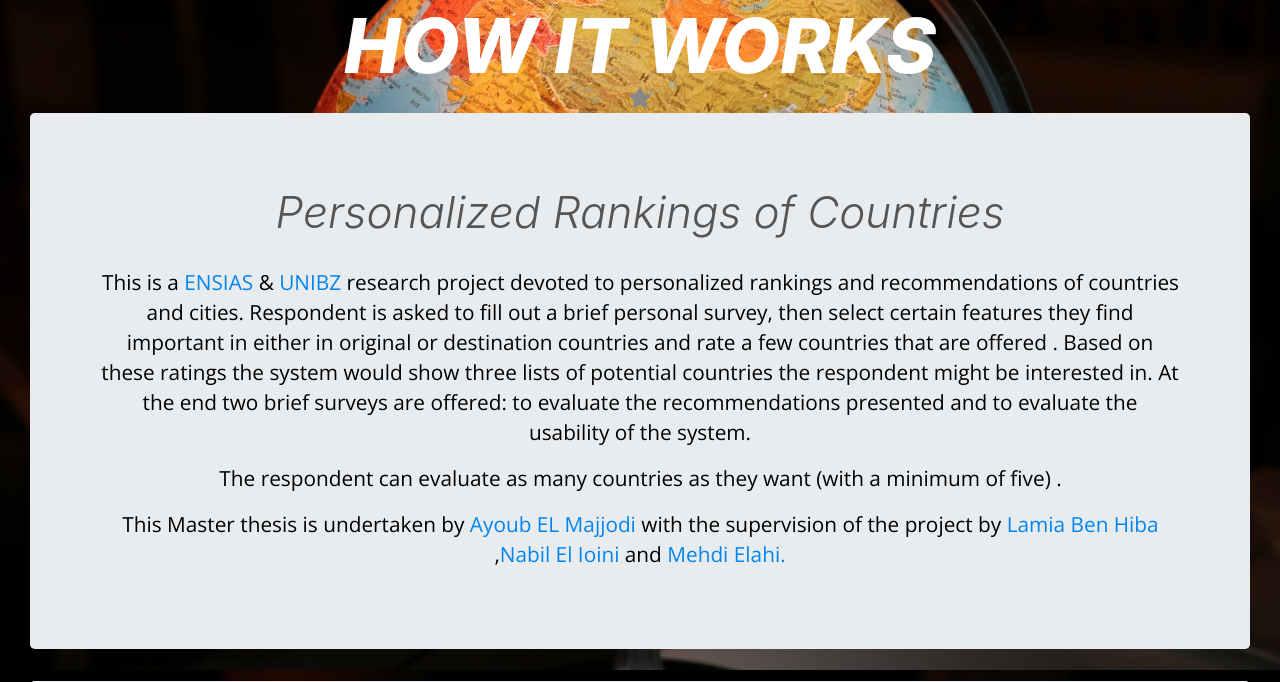
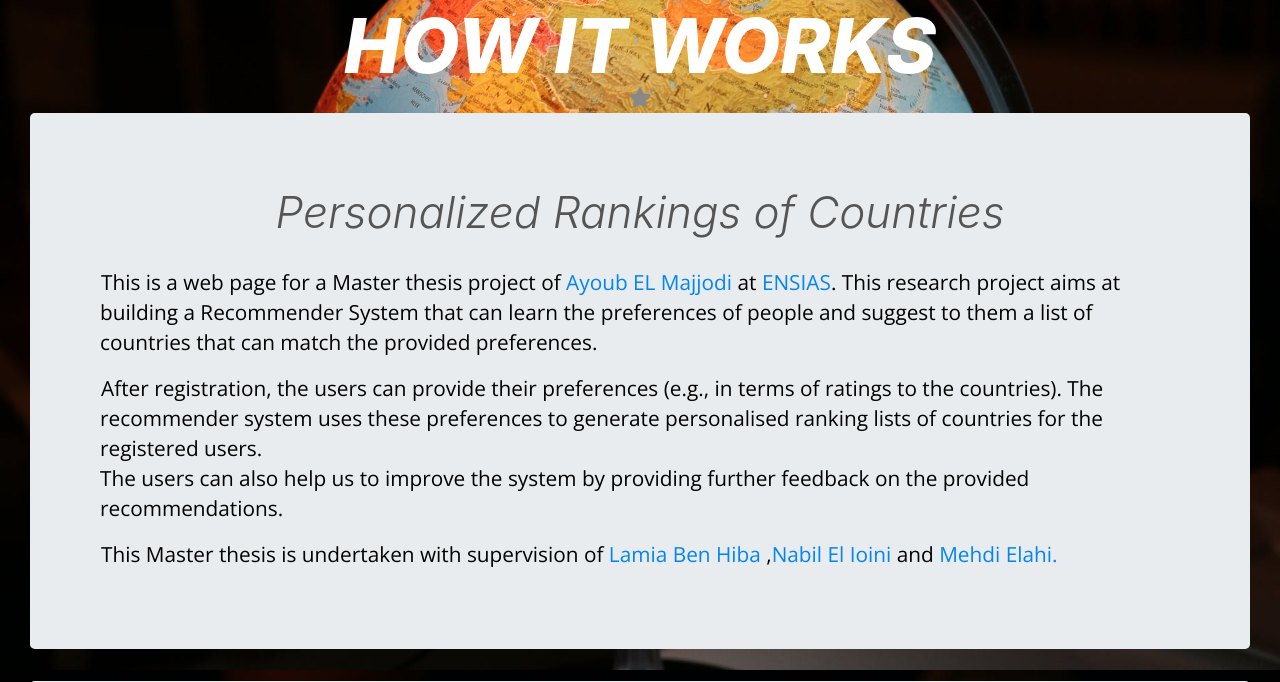
Before and after one commit to ayoubGL/Master_thesis_Country_RS, a Django app: page /howWorks/ in a window 1280 px wide. Shown: the part 183-865 px from the top of the page. Run offline with Django 3.2, Linux system fonts and the light colour scheme; some libraries are stand-ins or nearby versions.

Commit message:
https://github.com/ayoubGL/Master_thesis_Country_RS.git

```diff
--- a/master_thesis/templates/thesis_app/home.html
+++ b/master_thesis/templates/thesis_app/home.html
@@ -55,8 +55,8 @@
         <div class="col-lg-14">
             <div class="panel transbox_desc " style="color:#ffffff;">
                 <div style="text-align: justify;">
-                    <h4 style="color:#ffffff;">Terms and Condition</h4>
-                    <p class="div-tx" style="font-size:13px;">
+                    <h5 style="color:#ffffff;">Terms and Condition</h5>
+                    <p class="div-tx" style="font-size:12px;">
                         Your participation in this research project is voluntary and gives you no material benefits. The goal is to expand the knowledge that can result in better recommender systems in the novel application domains that have not been explored very much.We highly
                         appreciate your input which will be extremely valuable for this research. Your privacy is our priority we will do our best in securing the collected data.<br> In case of any questions, feel free to <a href="https://forms.gle/27t9ZkZLtyWwfxZc9">   contact
                         us.</a>
--- a/master_thesis/templates/thesis_app/howWorks.html
+++ b/master_thesis/templates/thesis_app/howWorks.html
@@ -184,16 +184,16 @@
             margin-bottom: 0 !important; margin-bottom: 0.5rem;
             font-family: Montserrat , -apple-system, BlinkMacSystemFont, Segoe UI , Roboto, Helvetica Neue , Arial, Noto Sans , sans-serif, Apple Color Emoji , Segoe UI Emoji , Segoe UI Symbol , Noto Color Emoji ;font-size: 2.75rem;">Personalized Rankings of Countries</h1>
                 <br>
-                <div class="container  grve-text text-dark">
+                <div class="container  grve-text text-dark" style="text-align: left;">
 
-                    <p class="p0" style="color: black; font-size: 1.3rem;">This is a <a href="http://ensias.um5.ac.ma/">ENSIAS</a> & <a href="https://www.unibz.it/">UNIBZ</a> research project devoted to personalized rankings and recommendations of countries and cities. Respondent is asked to fill out a brief
-                        personal survey, then select certain features they find important in either in original or destination countries and rate a few countries that are offered . Based on these ratings the system would show three lists of potential
-                        countries the respondent might be interested in. At the end two brief surveys are offered: to evaluate the recommendations presented and to evaluate the usability of the system.</p>
+                    <p class="p0" style="color: black; font-size: 1.3rem;">This is a web page for a Master thesis project of <a href="www.linkedin.com/in/el-majjodi-ayoub-72920b118" target="_blank " rel="noopener ">Ayoub EL Majjodi</a> at
+                        <a href="http://ensias.um5.ac.ma/">ENSIAS</a>. This research project aims at building a Recommender System that can learn the preferences of people and suggest to them a list of countries that can match the provided preferences.
+                    </p>
+                    <p class="p0 " style="color: black; font-size: 1.3rem;">
+                        After registration, the users can provide their preferences (e.g., in terms of ratings to the countries). The recommender system uses these preferences to generate personalised ranking lists of countries for the registered users. <br>                        The users can also help us to improve the system by providing further feedback on the provided recommendations.</p>
                     <p class="p0" style="color: black; font-size: 1.3rem;">
-                        The respondent can evaluate as many countries as they want (with a minimum of five) .</p>
-                    <p class="p0" style="color: black; font-size: 1.3rem;">
-                        This Master thesis is undertaken by <a href="www.linkedin.com/in/el-majjodi-ayoub-72920b118" target="_blank " rel="noopener ">Ayoub EL Majjodi</a> with the supervision of the project by <a href="https://www.linkedin.com/in/lamiaben/">Lamia Ben Hiba</a>                        ,<a href="http://www.inf.unibz.it/~nelioini/ " target="_blank
-                        " rel="noopener ">Nabil El Ioini</a> and <a href="https://www.linkedin.com/in/mehdielahi/ " target="_blank " rel="noopener ">Mehdi Elahi.</a></p>
+                        This Master thesis is undertaken with supervision of <a href="https://www.linkedin.com/in/lamiaben/">Lamia Ben Hiba</a> ,<a href="http://www.inf.unibz.it/~nelioini/ " target="_blank
+                " rel="noopener ">Nabil El Ioini</a> and <a href="https://www.linkedin.com/in/mehdielahi/ " target="_blank " rel="noopener ">Mehdi Elahi.</a></p>
 
                 </div>
 
--- a/master_thesis/thesis_app/admin.py
+++ b/master_thesis/thesis_app/admin.py
@@ -81,7 +81,7 @@ class user_rateAdmin(admin.ModelAdmin):
 
 class usabilitySurveyAdmin(admin.ModelAdmin):
     list_display = ('user_id','created','usage_frequency','system_complexity','usage_ease',
-                    'need_help','functions_integrated','system_inconsistency','learn_to_use','system_inconvenient','confident_level','learning_before')
+                    'need_help','functions_integrated','system_inconsistency','learn_to_use','system_inconvenient','confident_level','learning_before','comment')
     actions = [export_as_csv_action("CSV Export")]
 
 class user_resultAdmin(admin.ModelAdmin):
```
